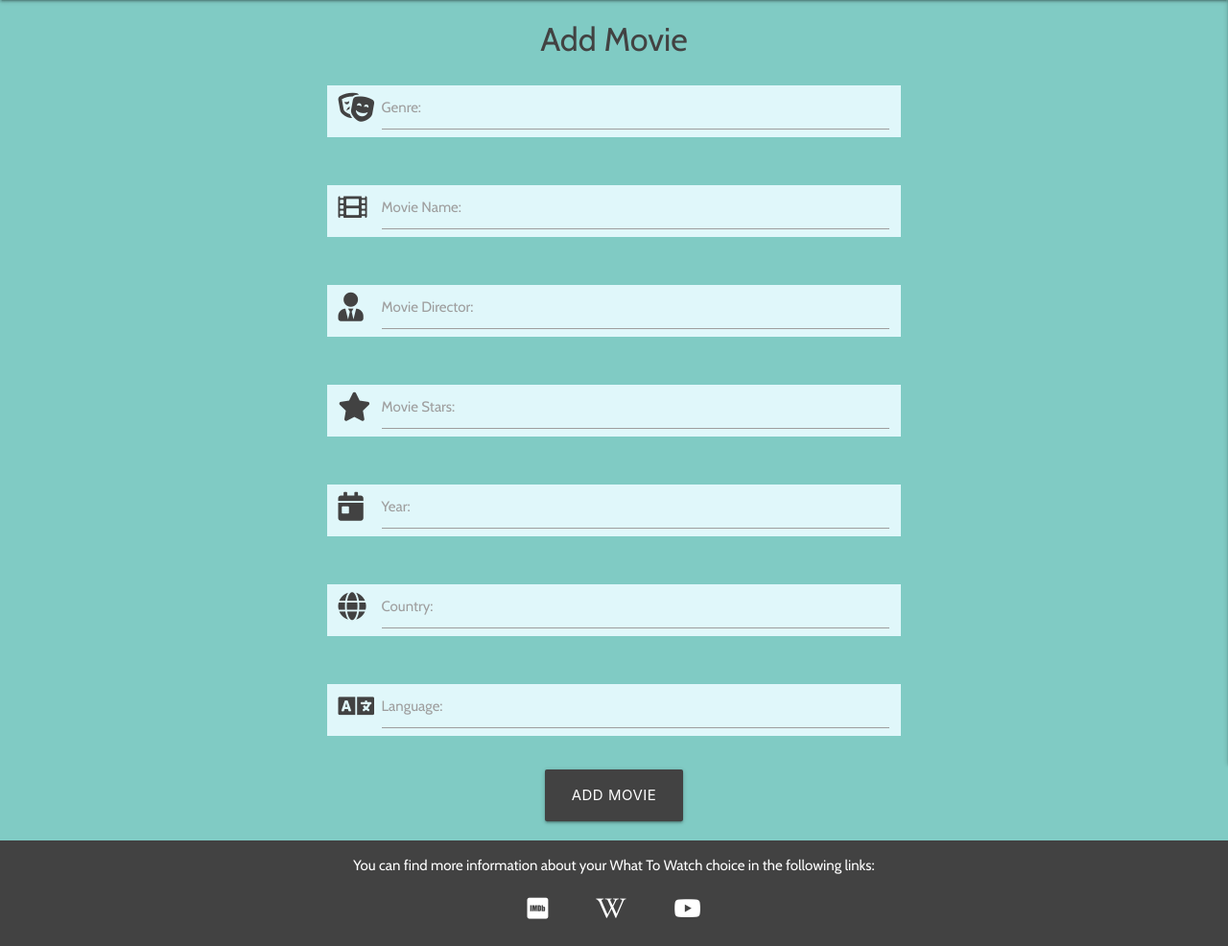
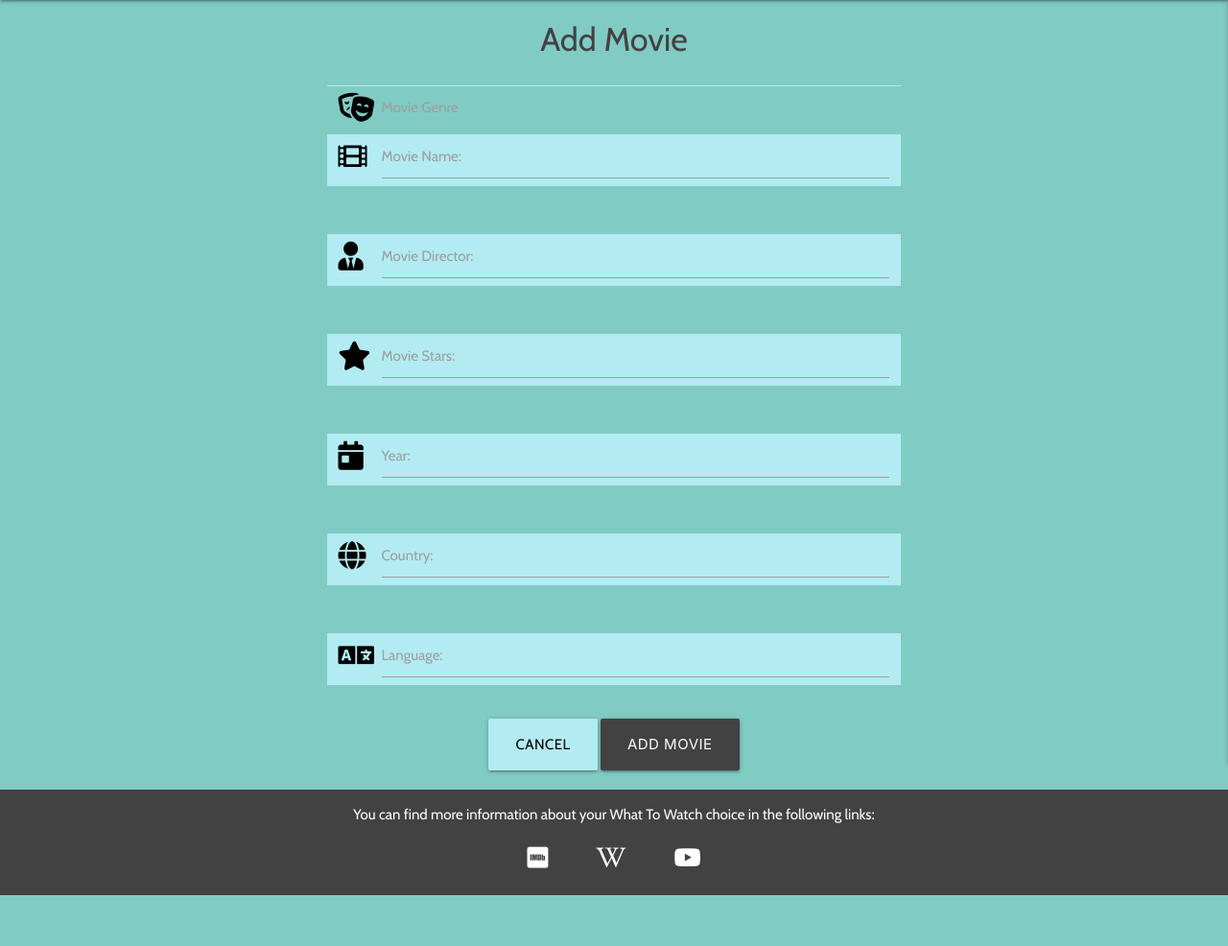
Before and after one commit to Code-Institute-Submissions/ms3-what-to-watch, a Flask app: page /movie/add in a window 1280 px wide. Shown: the part 64-1050 px from the top of the page at 96% size. After the commit the page ends 997 px from the top, so only its background shows below. Run offline with Flask 2, Linux system fonts and the light colour scheme; data that the repository does not hold is empty; some libraries are stand-ins or nearby versions.

Commit message:
Add selector for genres and Cancel button

```diff
--- a/templates/add_movie.html
+++ b/templates/add_movie.html
@@ -9,54 +9,66 @@
     <div class="row add-form">
         <form class="col s12 m8 offset-m2" method="POST" action="{{ url_for('add_movie') }}">
             <div class="row">
-                <div class="input-field col s12 cyan lighten-5">
+				<div class="input-field col s12 cyan lighten-4">
+                    <i class="fas fa-theater-masks prefix black-text"></i>
+					<select id="genre_name" name="genre_name" class="validate" required>
+                        <option value="" disabled selected>Choose Genre</option>
+                        {% for genre in genres %}
+                            <option value="{{ genre.genre_name }}">{{ genre.genre_name }}</option>
+                        {% endfor %}
+                    </select>
+					<label for="genre_name">Movie Genre</label>
+				</div>
+			</div>
+            <!-- <div class="row">
+                <div class="input-field col s12 cyan lighten-4">
                     <i class="fas fa-theater-masks prefix grey-text text-darken-3"></i>
                     <input id="genre_name" name="genre_name" minlength="2" maxlength="50" type="text" class="validate" required>
                     <label for="genre_name">Genre:</label>
                 </div>
-            </div>
+            </div> -->
             <div class="row">
-                <div class="input-field col s12 cyan lighten-5">
-                    <i class="fas fa-film prefix grey-text text-darken-3"></i>
+                <div class="input-field col s12 cyan lighten-4">
+                    <i class="fas fa-film prefix black-text"></i>
                     <input id="movie_name" name="movie_name" minlength="2" maxlength="50" type="text" class="validate" required>
                     <label for="movie_name">Movie Name:</label>
                 </div>
             </div>
             <div class="row">
-                <div class="input-field col s12 cyan lighten-5">
-                    <i class="fas fa-user-tie prefix grey-text text-darken-3"></i>
+                <div class="input-field col s12 cyan lighten-4">
+                    <i class="fas fa-user-tie prefix black-text"></i>
                     <input id="director" name="director" minlength="5" maxlength="25"
                         type="text" class="validate" required>
                     <label for="director">Movie Director:</label>
                 </div>
             </div>
             <div class="row">
-                <div class="input-field col s12 cyan lighten-5">
-                    <i class="fas fa-star prefix grey-text text-darken-3"></i>
+                <div class="input-field col s12 cyan lighten-4">
+                    <i class="fas fa-star prefix black-text"></i>
                     <input id="main_cast" name="main_cast" minlength="5" maxlength="50"
                         type="text" class="validate" required>
                     <label for="main_cast">Movie Stars:</label>
                 </div>
             </div>
             <div class="row">
-                <div class="input-field col s12 cyan lighten-5">
-                    <i class="fas fa-calendar-day prefix grey-text text-darken-3"></i>
+                <div class="input-field col s12 cyan lighten-4">
+                    <i class="fas fa-calendar-day prefix black-text"></i>
                     <input id="year" name="year" minlength="4" maxlength="4"
                         type="text" class="validate" required>
                     <label for="year">Year:</label>
                 </div>
             </div>
             <div class="row">
-                <div class="input-field col s12 cyan lighten-5">
-                    <i class="fas fa-globe prefix grey-text text-darken-3"></i>
+                <div class="input-field col s12 cyan lighten-4">
+                    <i class="fas fa-globe prefix black-text"></i>
                     <input id="country" name="country" minlength="2" maxlength="25"
                         type="text" class="validate" required>
                     <label for="country">Country:</label>
                 </div>
             </div>
             <div class="row">
-                <div class="input-field col s12 cyan lighten-5">
-                    <i class="fas fa-language prefix grey-text text-darken-3"></i>
+                <div class="input-field col s12 cyan lighten-4">
+                    <i class="fas fa-language prefix black-text"></i>
                     <input id="language" name="language" minlength="5" maxlength="25"
                         type="text" class="validate" required>
                     <label for="language">Language:</label>
@@ -64,6 +76,8 @@
             </div>
             <div class="row">
                 <div class="col s12 center-align">
+                    <a href="{{ url_for('get_home') }}"
+                    class="cyan lighten-4 btn-large black-text search-button">Cancel</a>
                     <button type="submit" class="btn-large grey darken-3">
                         Add Movie
                     </button>
```
